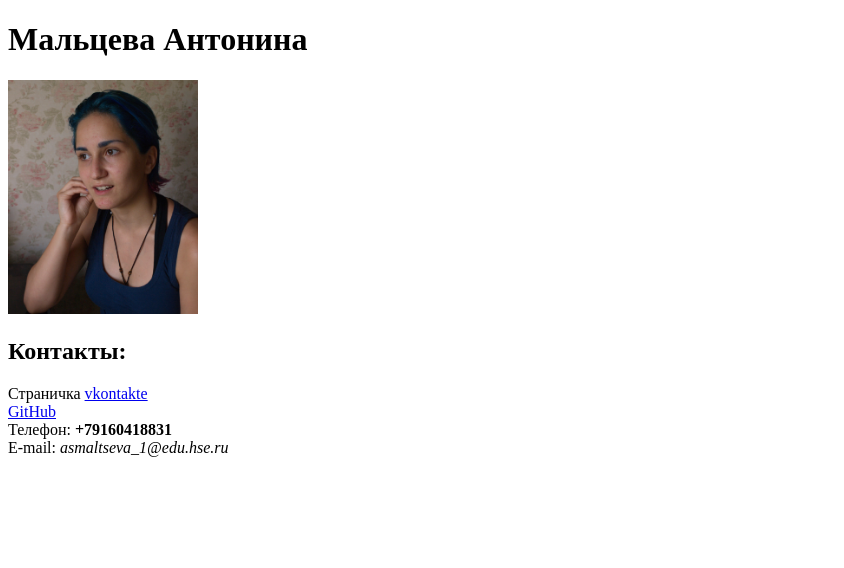
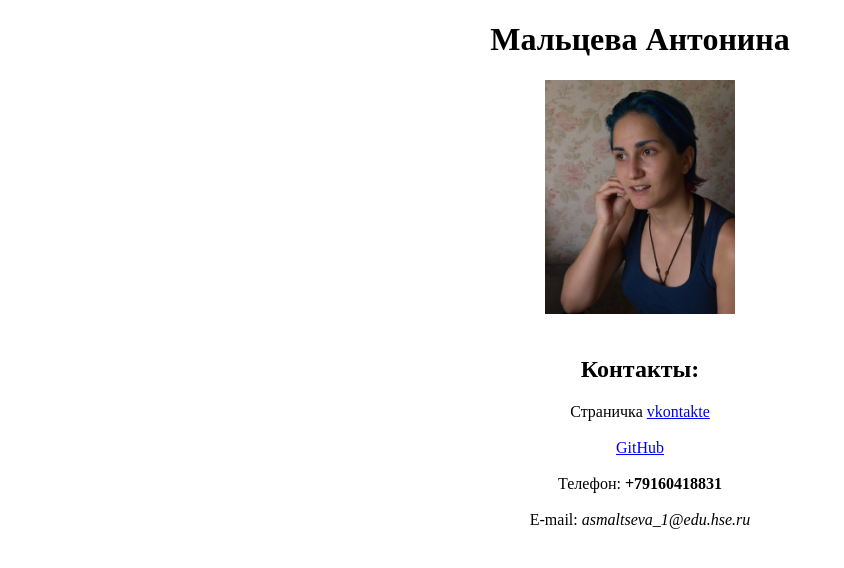
Before and after one commit to nimtel/nimtel.github.io, a plain HTML site: page index.html in a window 1280 px wide. Shown: the whole page, without its empty margins (0-844 px from the left). Drawn offline with Linux system fonts and the light colour scheme.

Commit message:
центр

```diff
--- a/index.html
+++ b/index.html
@@ -5,16 +5,16 @@
       <title>Мальцева А.С.</title>
     </head>
     <body>
-      <left><h1>Мальцева Антонина</h1></left>
-      <left><img alt="Это я" width="15%" src="me.jpg"></left>
+      <center><h1>Мальцева Антонина</h1></center>
+      <center><img alt="Это я" width="15%" src="me.jpg"></center>
       <br/>
-      <h2>Контакты:</h2>
-      Страничка <a href=https://vk.com/nimtel>vkontakte</a>
+      <center><h2>Контакты:</h2></center>
+      <center>Страничка <a href=https://vk.com/nimtel>vkontakte</a></center>
       <br/>
-      <a href=https://github.com/nimtel>GitHub</a>
+      <center><a href=https://github.com/nimtel>GitHub</a></center>
       <br/>
-      Телефон: <b>+79160418831</b>
+      <center>Телефон: <b>+79160418831</b></center>
       <br/>
-      E-mail: <i>asmaltseva_1@edu.hse.ru</i>
+      <center>E-mail: <i>asmaltseva_1@edu.hse.ru</i></center>
     </body>
   </html>
```
